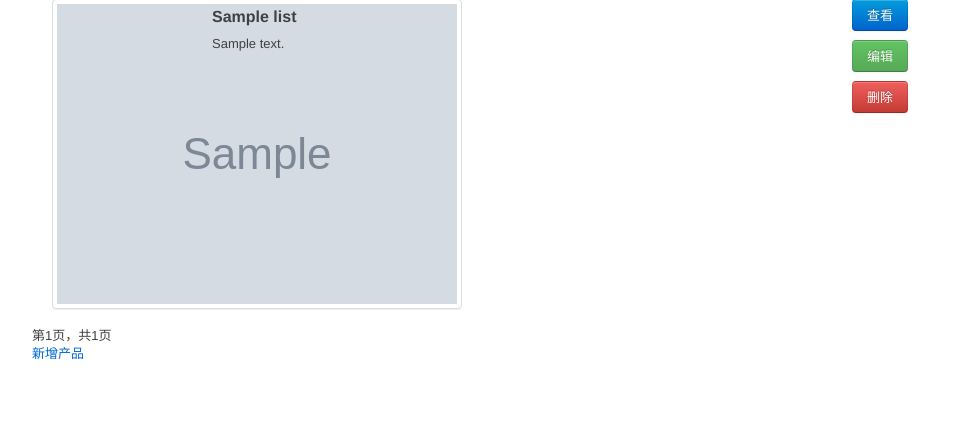
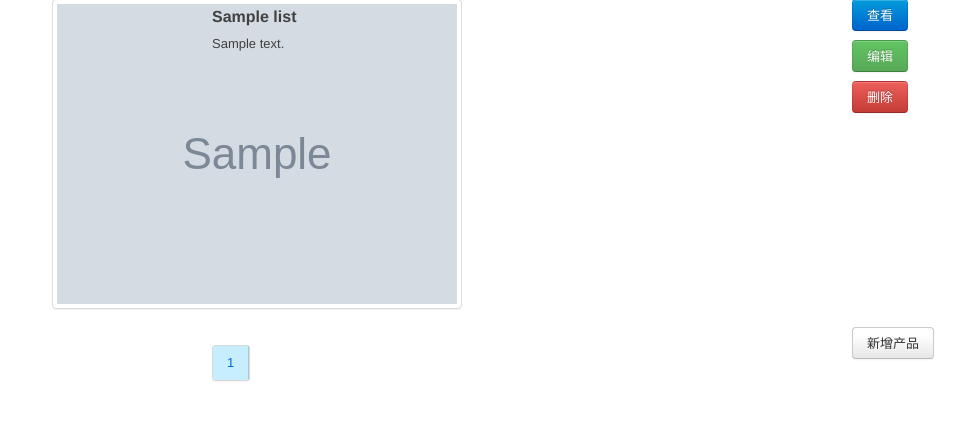
Before and after one commit to leilux/django_in_action, a Django app: template templates/depotapp/list_product.html in a window 1280 px wide. Shown: the part 117-544 px from the top of the page, without its empty margins (138-1103 px from the left). Run offline with Django 3.2, Linux system fonts and the light colour scheme; the template is opened without the code that fills it: most values are stand-ins (such as "Sample title", 1, 10 or a date in 2020); grey boxes marked "Sample" are stand-in pictures.

Commit message:
#19, 20 define many-to-many relation, never implement Atom feed, #20 add pagination

```diff
--- a/depotapp/forms.py
+++ b/depotapp/forms.py
@@ -8,6 +8,7 @@ ends = lambda s, suffixs: any(map(lambda x: s.endswith(x), suffixs))
 class ProductForm(forms.ModelForm):
 
     class Meta:
+        exclude = ['orders',]
         model = Product
         # exclude = [] # uncomment this line and specify any field to exclude it from the form
 
--- a/templates/depotapp/list_product.html
+++ b/templates/depotapp/list_product.html
@@ -24,19 +24,40 @@
         <p><a class="btn danger" href="#">删除</a></p>
     </div>
 </div>
+
 {% endfor %}
-{% if list_items.has_previous %}
-    <a href="?page={{ list_items.previous_page_number }}">上一页</a>
-{% endif %}
 
-<span class="current">
-    第{{ list_items.number }}页，共{{ list_items.paginator.num_pages }}页
-</span>
+ <section>
+<div class="row" style="padding-top:10">
+	<div class="span3 media-grid">
+		<p></p>
+	</div>
 
-{% if list_items.has_next %}
-        <a href="?page={{ list_items.next_page_number }}">下一页</a>
-{% endif %}
-<p>
-<a href="{% url depotapp.views.create_product %}">新增产品</a>
-</p>
+	<div class="span-two-thirds">
+		<div class='pagination'>
+			<ul>
+				{% if list_items.has_previous %}
+				<li><a href="?page={{ list_items.previous_page_number }}">Prev</a></li>
+				{% endif %}
+					{% for pagen in paginator.page_range %}
+						{% ifequal list_items.number pagen %}
+						<li class="active"><a href="?page={{pagen}}">{{pagen}}</a></li>
+						{% else %}
+						<li ><a href="?page={{pagen}}">{{pagen}}</a></li>
+						{% endifequal %}
+					{% endfor %}
+				{% if list_items.has_next %}
+				<li><a href="?page={{ list_items.next_page_number }}">Next</a></li>
+				{% endif %}
+			</ul>
+		</div>
+	</div>
+
+	<div class='span2' style='align:right'>
+		<p><a class="btn"  style="background-color: #999" href="{% url depotapp.views.create_product %}">新增产品</a></p>
+	</div>
+</div>
+</section>
+
+
 {% endblock %}
```
Also changed, not shown: depotapp/models.py (+8 -4 lines), depotapp/views.py (+11 -10 lines), static/css/my.css (added, +31 -0 lines), db/dev.sqlite3.
